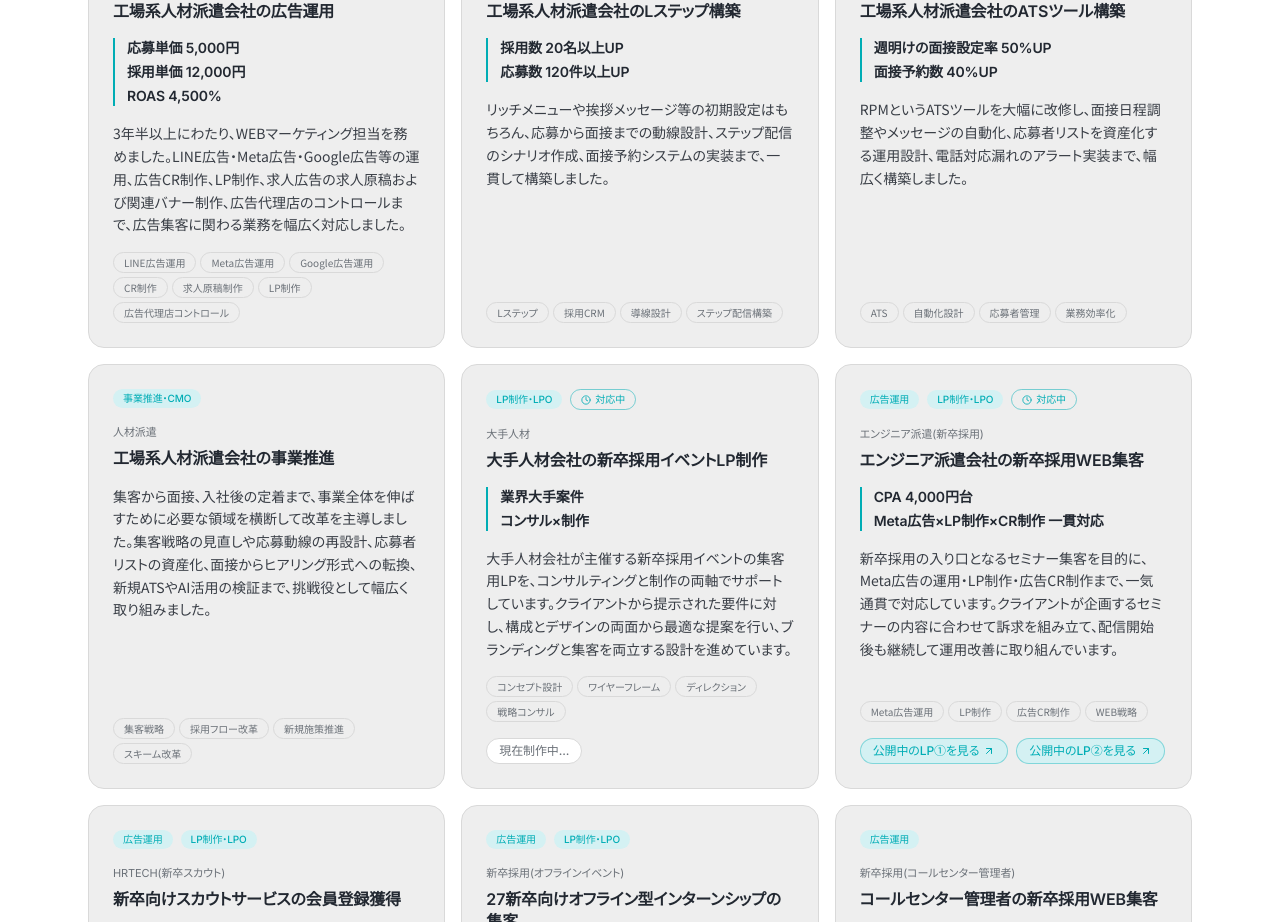
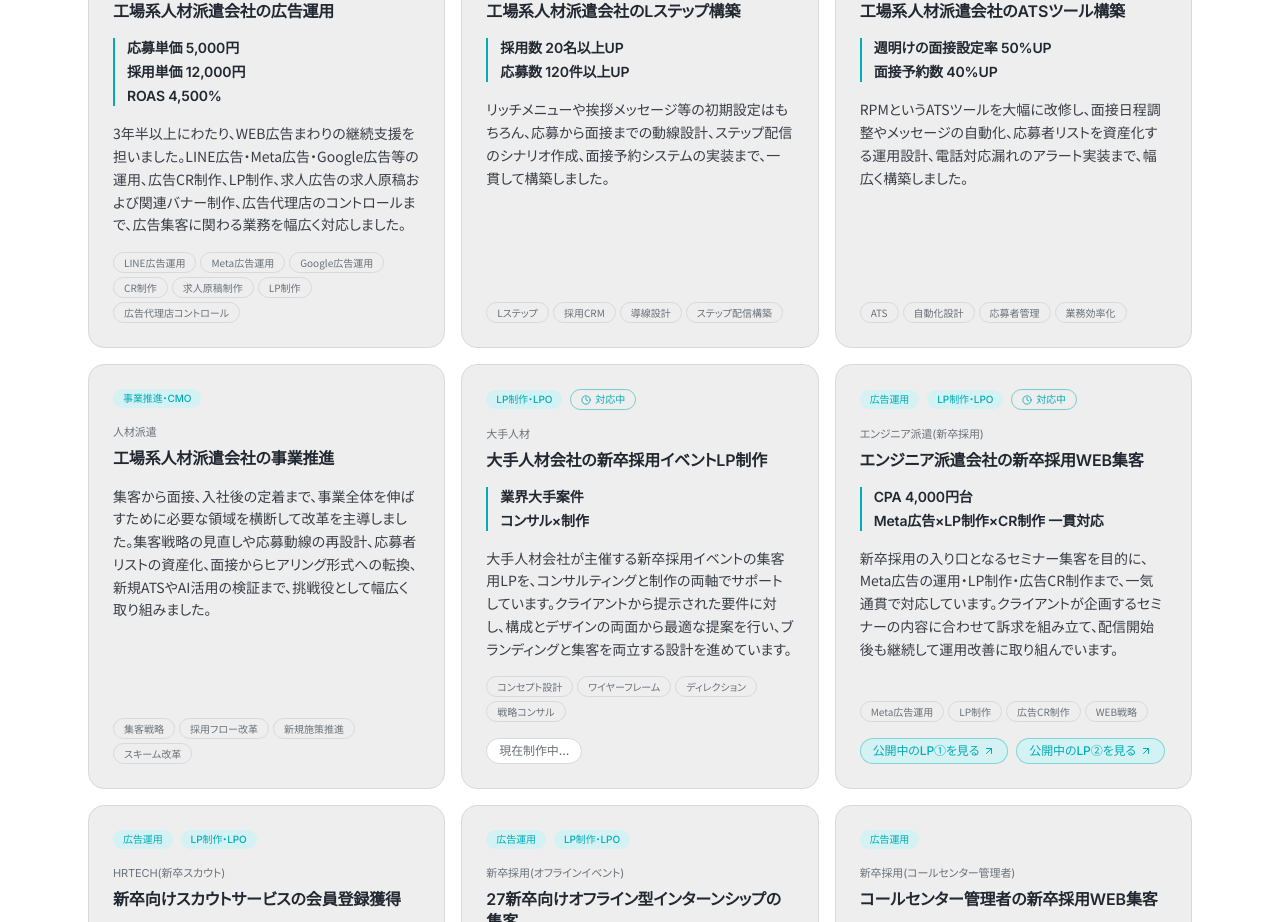
Before and after one commit to tomitayuto/portfolio-site, a Next.js app: page / in a window 1280 px wide. Shown: the part 2620-3542 px from the top of the page. Built offline with nearby package versions, Linux system fonts and the light colour scheme.

Commit message:
Works: ads-haken-recruitの1文目をD案に変更「WEB広告まわりの継続支援を担いました」

```diff
--- a/app/data/works.ts
+++ b/app/data/works.ts
@@ -79,7 +79,7 @@ export const works: Work[] = [
     industryCategory: "staffing",
     title: "工場系人材派遣会社の広告運用",
     summary:
-      "3年半以上にわたり、WEBマーケティング担当を務めました。LINE広告・Meta広告・Google広告等の運用、広告CR制作、LP制作、求人広告の求人原稿および関連バナー制作、広告代理店のコントロールまで、広告集客に関わる業務を幅広く対応しました。",
+      "3年半以上にわたり、WEB広告まわりの継続支援を担いました。LINE広告・Meta広告・Google広告等の運用、広告CR制作、LP制作、求人広告の求人原稿および関連バナー制作、広告代理店のコントロールまで、広告集客に関わる業務を幅広く対応しました。",
     metrics: ["応募単価 5,000円", "採用単価 12,000円", "ROAS 4,500%"],
     scope: ["LINE広告運用", "Meta広告運用", "Google広告運用", "CR制作", "求人原稿制作", "LP制作", "広告代理店コントロール"],
   },
```
